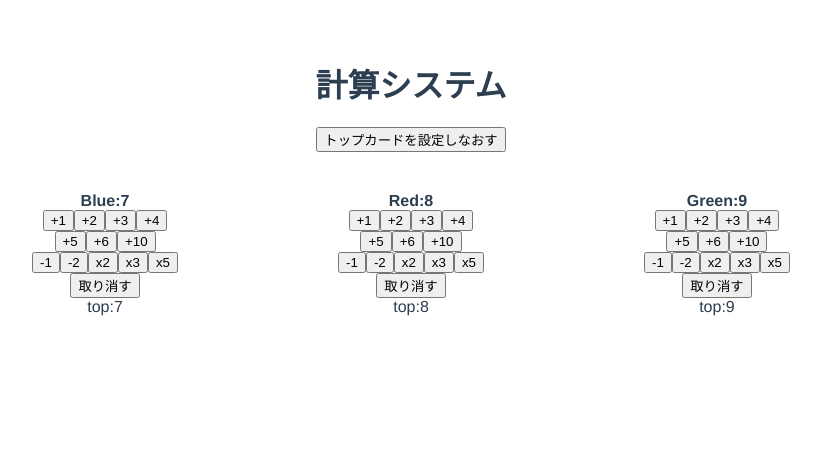
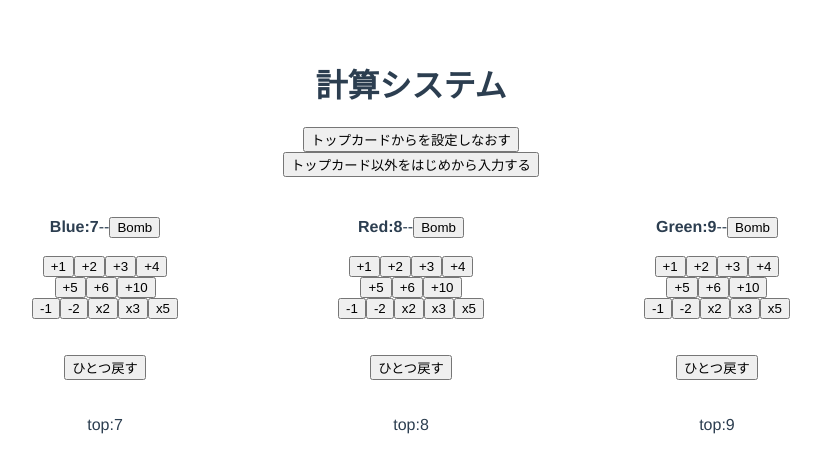
Before and after one commit to TPGCommunity/tpg_board_game, a Vue app: page / in a window 1280 px wide. Both pictures are taken after a click on the button "決定". Shown: the top 472 px of the page, without its empty margins (229-1050 px from the left). Built offline with nearby package versions, Linux system fonts and the light colour scheme.

Commit message:
bombを実装

```diff
--- a/src/components/Calculater.vue
+++ b/src/components/Calculater.vue
@@ -22,6 +22,9 @@ const greenList = ref([]);
 const blueBomb = ref(false);
 const redBomb = ref(false);
 const greenBomb = ref(false);
+const bombList = ref([0, 0]);
+const bombError = ref(false);
+
 
 const finishInit = () => {
     init.value = true;
@@ -55,9 +58,20 @@ const deleteLast = (color) => {
         redList.value.pop()
         red.value = calc(redList.value)
     } else if (color == "green") {
+        greenList.value.pop()
         green.value = calc(greenList.value)
     }
 }
+
+const reset = () => {
+    blueList.value = [["top:", blueTop.value]]
+    redList.value = [["top:", redTop.value]]
+    greenList.value = [["top:", greenTop.value]]
+    blue.value = calc(blueList.value)
+    red.value = calc(redList.value)
+    green.value = calc(greenList.value)
+}
+
 const calc = (list) => {
     var n = 0
     for (const [operator, num] of list) {
@@ -73,12 +87,51 @@ const calc = (list) => {
     }
     return n
 }
+
+const bomb = (color) => {
+    console.log("here!")
+    if (bombList.value[0] == bombList.value[1]) {
+        bombError.value = true;
+    }
+    else {
+        bombError.value = false;
+        if (bombList.value[0] < bombList.value[1]) {
+            bombList.value.reverse();
+        }
+        if (color == "blue") {
+            for (const n of bombList.value) {
+                if (n > 0) {
+                    blueList.value.splice(n, 1);
+                }
+            }
+            blue.value = calc(blueList.value);
+            blueBomb.value = false;
+        } else if (color == "red") {
+            for (const n of bombList.value) {
+                if (n > 0) {
+                    redList.value.splice(n, 1);
+                }
+            }
+            red.value = calc(redList.value);
+            redBomb.value = false;
+        } else if (color == "green") {
+            for (const n of bombList.value) {
+                if (n > 0) {
+                    greenList.value.splice(n, 1);
+                }
+            }
+            green.value = calc(greenList.value);
+            greenBomb.value = false;
+        }
+        bombList.value = [0, 0]
+    }
+}
 </script>
 
 <template>
     <h1>計算システム</h1>
     <div class="Top" v-if="init == false">
-        <strong>TOP</strong>
+        <h2>TOP CARD</h2>
         <div>
             <label for="blueTop">BLUE</label>
             <select name="blueTop" id="blueTop" v-model.number="blueTop">
@@ -112,14 +165,18 @@ const calc = (list) => {
     </div>
 
     <div v-if="init == true">
-        <button @click="init = false; blue = 0; red = 0; green = 0">トップカードを設定しなおす</button>
+        <button @click="init = false; blue = 0; red = 0; green = 0">トップカードからを設定しなおす</button>
+        <br>
+        <button @click="reset">トップカード以外をはじめから入力する</button>
     </div>
 
-    <div class="calculater" v-if="init == true">
-        <div class="cards-list">
+    <div class="calculater" v-if="init == true && blueBomb == false && redBomb == false && greenBomb == false">
+        <div class="colors">
             <div class="blue">
-                <strong>{{ blueCount }}</strong>
-                <div class="blueButtons">
+                <strong>{{ blueCount }}</strong>--<button @click="blueBomb = true">Bomb</button>
+                <br>
+                <br>
+                <div class="blue-button">
                     <div>
                         <button @click="add('blue', '+', 1)">+1</button>
                         <button @click="add('blue', '+', 2)">+2</button>
@@ -138,17 +195,23 @@ const calc = (list) => {
                         <button @click="add('blue', 'x', 3)">x3</button>
                         <button @click="add('blue', 'x', 5)">x5</button>
                     </div>
+                    <br>
+                    <br>
                     <div>
-                        <button @click="deleteLast('blue')">取り消す</button>
+                        <button @click="deleteLast('blue')">ひとつ戻す</button>
                     </div>
                 </div>
-                <div v-for="blueCard in blueList">
+                <br>
+                <br>
+                <div v-for="blueCard in blueList" class="blue-list">
                     <div>{{ blueCard[0] }}{{ blueCard[1] }}</div>
                 </div>
             </div>
             <div class="red">
-                <strong>{{ redCount }}</strong>
-                <div class="redButtons">
+                <strong>{{ redCount }}</strong>--<button @click="redBomb = true">Bomb</button>
+                <br>
+                <br>
+                <div class="red-button">
                     <div>
                         <button @click="add('red', '+', 1)">+1</button>
                         <button @click="add('red', '+', 2)">+2</button>
@@ -167,17 +230,23 @@ const calc = (list) => {
                         <button @click="add('red', 'x', 3)">x3</button>
                         <button @click="add('red', 'x', 5)">x5</button>
                     </div>
+                    <br>
+                    <br>
                     <div>
-                        <button @click="deleteLast('red')">取り消す</button>
+                        <button @click="deleteLast('red')">ひとつ戻す</button>
                     </div>
                 </div>
-                <div v-for="redCard in redList">
+                <br>
+                <br>
+                <div v-for="redCard in redList" class="red-list">
                     <div>{{ redCard[0] }}{{ redCard[1] }}</div>
                 </div>
             </div>
             <div class="green">
-                <strong>{{ greenCount }}</strong>
-                <div class="greenButtons">
+                <strong>{{ greenCount }}</strong>--<button @click="greenBomb = true">Bomb</button>
+                <br>
+                <br>
+                <div class="green-button">
                     <div>
                         <button @click="add('green', '+', 1)">+1</button>
                         <button @click="add('green', '+', 2)">+2</button>
@@ -196,38 +265,126 @@ const calc = (list) => {
                         <button @click="add('green', 'x', 3)">x3</button>
                         <button @click="add('green', 'x', 5)">x5</button>
                     </div>
+                    <br>
+                    <br>
                     <div>
-                        <button @click="deleteLast('green')">取り消す</button>
+                        <button @click="deleteLast('green')">ひとつ戻す</button>
                     </div>
                 </div>
-                <div v-for="greenCard in greenList">
+                <br>
+                <br>
+                <div v-for="greenCard in greenList" class="green-list">
                     <div>{{ greenCard[0] }}{{ greenCard[1] }}</div>
                 </div>
             </div>
         </div>
     </div>
 
+    <div class="bombs">
+        <div class="blue-bomb" v-if="blueBomb == true">
+            <h2 class="blue-bomb-t">Blue Bomb</h2>
+            <div v-for="(blueCard, index) in blueList">
+                {{ index }}:{{ blueCard[0] }}{{ blueCard[1] }}
+            </div>
+            <div>取り除くカードの番号を２つまで選択（トップカードは選択できません）</div>
+            <div v-if="bombError == true" class="bomb-error"><strong>同じカードを２回選んでいます！</strong></div>
+            <div>
+                <select name="blueBomb1" id="blueBomb1" v-model.number="bombList[0]">
+                    <option v-for="(b, i) in blueList" v-bind:value="i">
+                        <div v-if="i > 0">{{ i }}:{{ b[0] }}{{ b[1] }}</div>
+                    </option>
+                    <option value=0>選ばない</option>
+                </select>
+                <select name="blueBomb2" id="blueBomb2" v-model.number="bombList[1]">
+                    <option v-for="(b, i) in blueList" v-bind:value="i">
+                        <div v-if="i > 0">{{ i }}:{{ b[0] }}{{ b[1] }}</div>
+                    </option>
+                    <option value=0>選ばない</option>
+                </select>
+                <button @click="bomb('blue')">Bomb!</button>
+                <button @click="blueBomb = false; bombList = [0, 0]">Bombをキャンセル</button>
+            </div>
+        </div>
+        <div class="red-bomb" v-if="redBomb == true">
+            <h2 class="red-bomb-t">Red Bomb</h2>
+            <div v-for="(redCard, index) in redList">
+                {{ index }}:{{ redCard[0] }}{{ redCard[1] }}
+            </div>
+            <div>取り除くカードの番号を２つまで選択（トップカードは選択できません）</div>
+            <div v-if="bombError == true" class="bomb-error"><strong>同じカードを２回選んでいます！</strong></div>
+            <div>
+                <select name="redBomb1" id="redBomb1" v-model.number="bombList[0]">
+                    <option v-for="(b, i) in redList" v-bind:value="i">
+                        <div v-if="i > 0">{{ i }}:{{ b[0] }}{{ b[1] }}</div>
+                    </option>
+                    <option value=0>選ばない</option>
+                </select>
+                <select name="redBomb2" id="redBomb2" v-model.number="bombList[1]">
+                    <option v-for="(b, i) in redList" v-bind:value="i">
+                        <div v-if="i > 0">{{ i }}:{{ b[0] }}{{ b[1] }}</div>
+                    </option>
+                    <option value=0>選ばない</option>
+                </select>
+                <button @click="bomb('red')">Bomb!</button>
+                <button @click="redBomb = false; bombList = [0, 0]">Bombをキャンセル</button>
+            </div>
+        </div>
+        <div class="green-bomb" v-if="greenBomb == true">
+            <h2 class="green-bomb-t">Green Bomb</h2>
+            <div v-for="(greenCard, index) in greenList">
+                {{ index }}:{{ greenCard[0] }}{{ greenCard[1] }}
+            </div>
+            <div>取り除くカードの番号を２つまで選択（トップカードは選択できません）</div>
+            <div v-if="bombError == true" class="bomb-error"><strong>同じカードを２回選んでいます！</strong></div>
+            <div>
+                <select name="greenBomb1" id="greenBomb1" v-model.number="bombList[0]">
+                    <option v-for="(b, i) in greenList" v-bind:value="i">
+                        <div v-if="i > 0">{{ i }}:{{ b[0] }}{{ b[1] }}</div>
+                    </option>
+                    <option value=0>選ばない</option>
+                </select>
+                <select name="greenBomb2" id="greenBomb2" v-model.number="bombList[1]">
+                    <option v-for="(b, i) in greenList" v-bind:value="i">
+                        <div v-if="i > 0">{{ i }}:{{ b[0] }}{{ b[1] }}</div>
+                    </option>
+                    <option value=0>選ばない</option>
+                </select>
+                <button @click="bomb('green')">Bomb!</button>
+                <button @click="greenBomb = false; bombList = [0, 0]">Bombをキャンセル</button>
+            </div>
+        </div>
+    </div>
 </template>
 
 <style>
-.cards-list {
+.colors {
     display: flex;
     justify-content: center;
     /* 中央寄せ */
 }
 
-.cards-list .blue {
+.colors .blue {
     box-sizing: border-box;
     padding: 40px 80px;
 }
 
-.cards-list .red {
+.colors .red {
     box-sizing: border-box;
     padding: 40px 80px;
 }
 
-.cards-list .green {
+.colors .green {
     box-sizing: border-box;
     padding: 40px 80px;
 }
+
+.blue-bomb-t {
+    color: blue;
+}
+.red-bomb-t {
+    color: red;
+}
+.green-bomb-t {
+    color: green;
+}
 </style>
```
